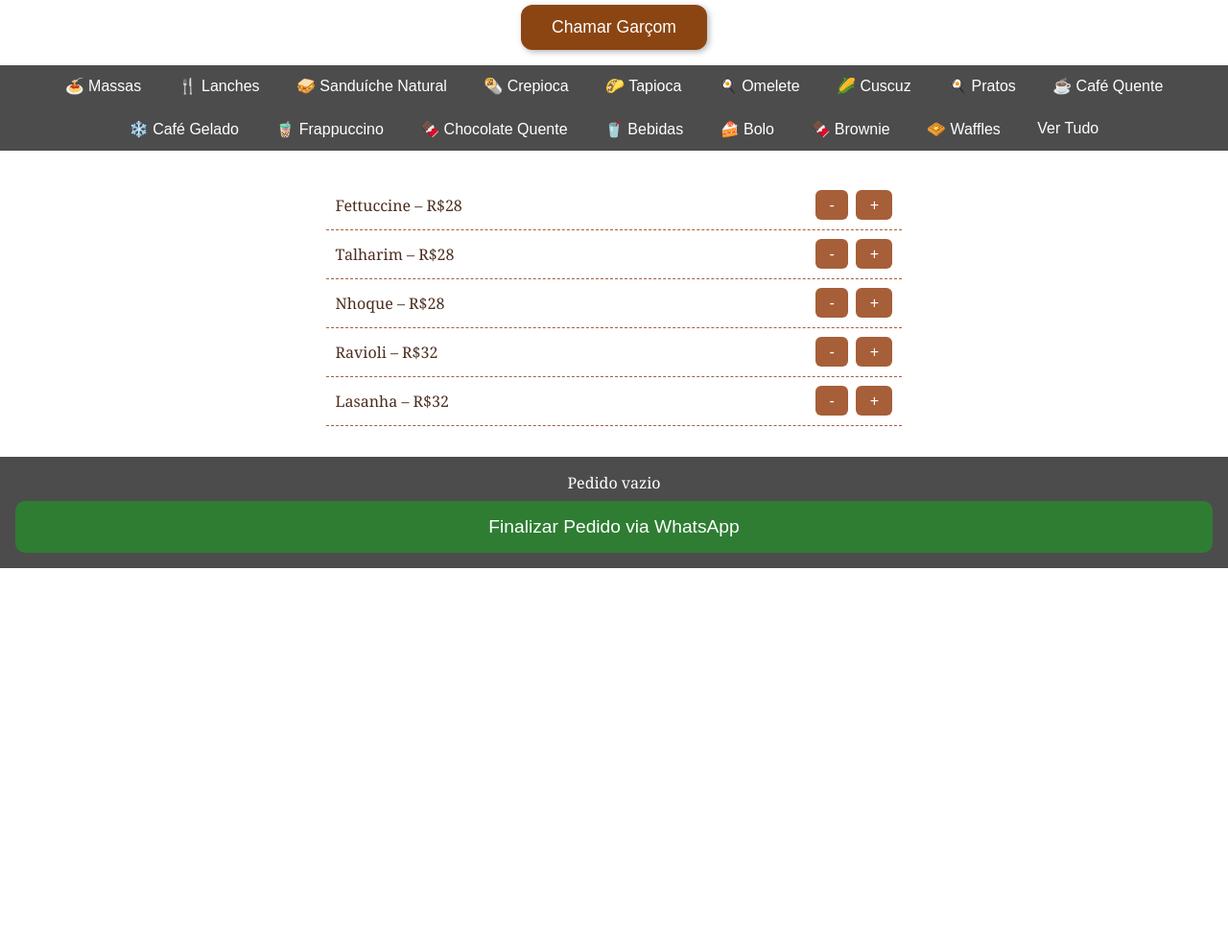
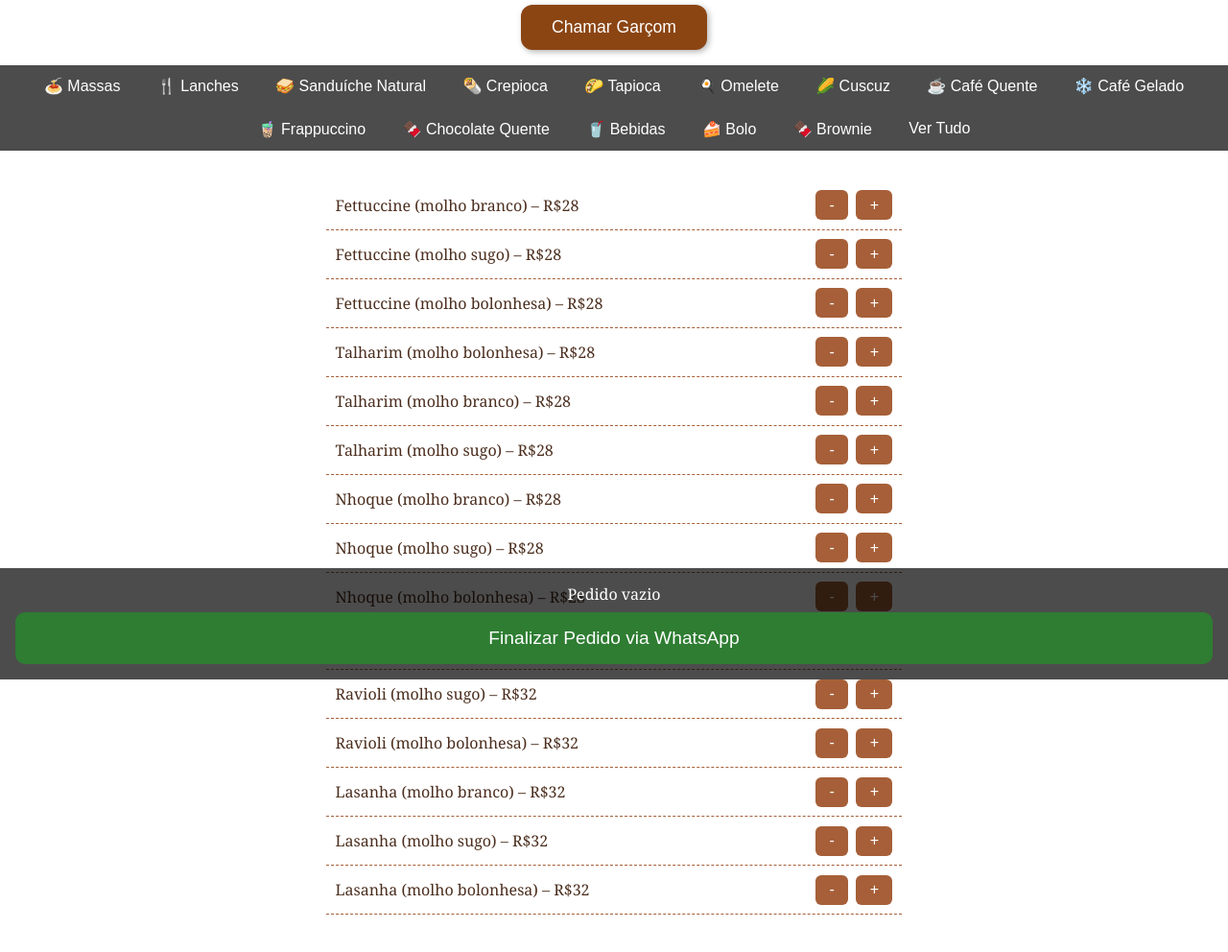
Before and after one commit to cafetariacampones/MESA10, a plain HTML site: page index.html in a window 1280 px wide. Shown: the part 92-1084 px from the top of the page at 96% size. Before the commit the page ends 800 px from the top, so only its background shows below. Drawn offline with Linux system fonts and the light colour scheme.

Commit message:
Update index.html

```diff
--- a/index.html
+++ b/index.html
@@ -180,7 +180,6 @@ main {
   <button onclick="filtrar('Tapioca')">🌮 Tapioca</button>
   <button onclick="filtrar('Omelete')">🍳 Omelete</button>
   <button onclick="filtrar('Cuscuz Nordestino')">🌽 Cuscuz</button>
-  <button onclick="filtrar('Pratos')">🍳 Pratos</button>
   <button onclick="filtrar('Café Quente')">☕ Café Quente</button>
   <button onclick="filtrar('Café Gelado')">❄️ Café Gelado</button>
   <button onclick="filtrar('Frappuccino')">🧋 Frappuccino</button>
@@ -188,7 +187,7 @@ main {
   <button onclick="filtrar('Bebidas')">🥤 Bebidas</button>
   <button onclick="filtrar('Bolo')">🍰 Bolo</button>
   <button onclick="filtrar('Brownie')">🍫 Brownie</button>
-  <button onclick="filtrar('Waffles')">🧇 Waffles</button>
+
   <button onclick="filtrar('Todas')">Ver Tudo</button>
 </nav>
 
@@ -201,12 +200,21 @@ main {
 
 <script>
 let produtos = [
-  {categoria:"Massas", nome:"Fettuccine", preco:28},
-  {categoria:"Massas", nome:"Talharim", preco:28},
-  {categoria:"Massas", nome:"Nhoque", preco:28},
-  {categoria:"Massas", nome:"Ravioli", preco:32},
-  {categoria:"Massas", nome:"Lasanha", preco:32},
-
+   {categoria:"Massas", nome:"Fettuccine (molho branco)", preco:28},
+ {categoria:"Massas", nome:"Fettuccine (molho sugo)", preco:28},
+ {categoria:"Massas", nome:"Fettuccine (molho bolonhesa)", preco:28},
+  {categoria:"Massas", nome:"Talharim (molho bolonhesa)", preco:28},
+    {categoria:"Massas", nome:"Talharim (molho branco)", preco:28},
+    {categoria:"Massas", nome:"Talharim (molho sugo)", preco:28},
+  {categoria:"Massas", nome:"Nhoque (molho branco)", preco:28},
+    {categoria:"Massas", nome:"Nhoque (molho sugo)", preco:28},
+  {categoria:"Massas", nome:"Nhoque (molho bolonhesa)", preco:28},
+  {categoria:"Massas", nome:"Ravioli (molho branco)", preco:32},
+  {categoria:"Massas", nome:"Ravioli (molho sugo)", preco:32},
+{categoria:"Massas", nome:"Ravioli (molho bolonhesa)", preco:32},
+  {categoria:"Massas", nome:"Lasanha (molho branco)", preco:32},
+  {categoria:"Massas", nome:"Lasanha (molho sugo)", preco:32},
+{categoria:"Massas", nome:"Lasanha (molho bolonhesa)", preco:32},
   {categoria:"Lanches", nome:"Salgados", preco:8},
   {categoria:"Lanches", nome:"Pão de queijo unid.", preco:6},
   {categoria:"Lanches", nome:"Pão na chapa", preco:7},
@@ -228,14 +236,14 @@ let produtos = [
   {categoria:"Bolo", nome:"Bolo (fatia)", preco:10},
 
   {categoria:"Cuscuz Nordestino", nome:"Simples", preco:19},
+   {categoria:"Cuscuz Nordestino", nome:"Pizza", preco:19},
+ {categoria:"Cuscuz Nordestino", nome:"Ovos Mexidos", preco:19},
+ {categoria:"Cuscuz Nordestino", nome:"frango", preco:19},
   {categoria:"Cuscuz Nordestino", nome:"Carne seca", preco:27},
   {categoria:"Cuscuz Nordestino", nome:"Costela", preco:27},
   {categoria:"Cuscuz Nordestino", nome:"Queijo coalho e carne seca", preco:34},
 
   {categoria:"Pizza", nome:"Pizza", preco:23},
-
-  {categoria:"Pratos", nome:"Ovos mexidos", preco:20},
-  {categoria:"Pratos", nome:"Frango", preco:22},
 
   {categoria:"Tapioca", nome:"Manteiga", preco:10},
   {categoria:"Tapioca", nome:"Frango com catupiry", preco:15},
@@ -252,14 +260,13 @@ let produtos = [
   {categoria:"Omelete", nome:"Queijo e presunto", preco:17},
   {categoria:"Omelete", nome:"Frango", preco:19},
   {categoria:"Omelete", nome:"Queijo e peito de peru", preco:19},
-  {categoria:"Omelete", nome:"Torrada com ovos", preco:11},
+  {categoria:"Lanches", nome:"Torrada com ovos", preco:11},
 
   {categoria:"Waffles", nome:"Manteiga", preco:12},
   {categoria:"Waffles", nome:"Mel", preco:12},
   {categoria:"Waffles", nome:"Pizza", preco:20},
   {categoria:"Waffles", nome:"Nutella e morango", preco:28},
   {categoria:"Waffles", nome:"Nutella, morango e chantilly", preco:32},
-  {categoria:"Waffles", nome:"Kit Kat e sorvete", preco:32},
 
   {categoria:"Café Quente", nome:"Espresso Peq", preco:7},
   {categoria:"Café Quente", nome:"Espresso Gr", preco:11},
```
